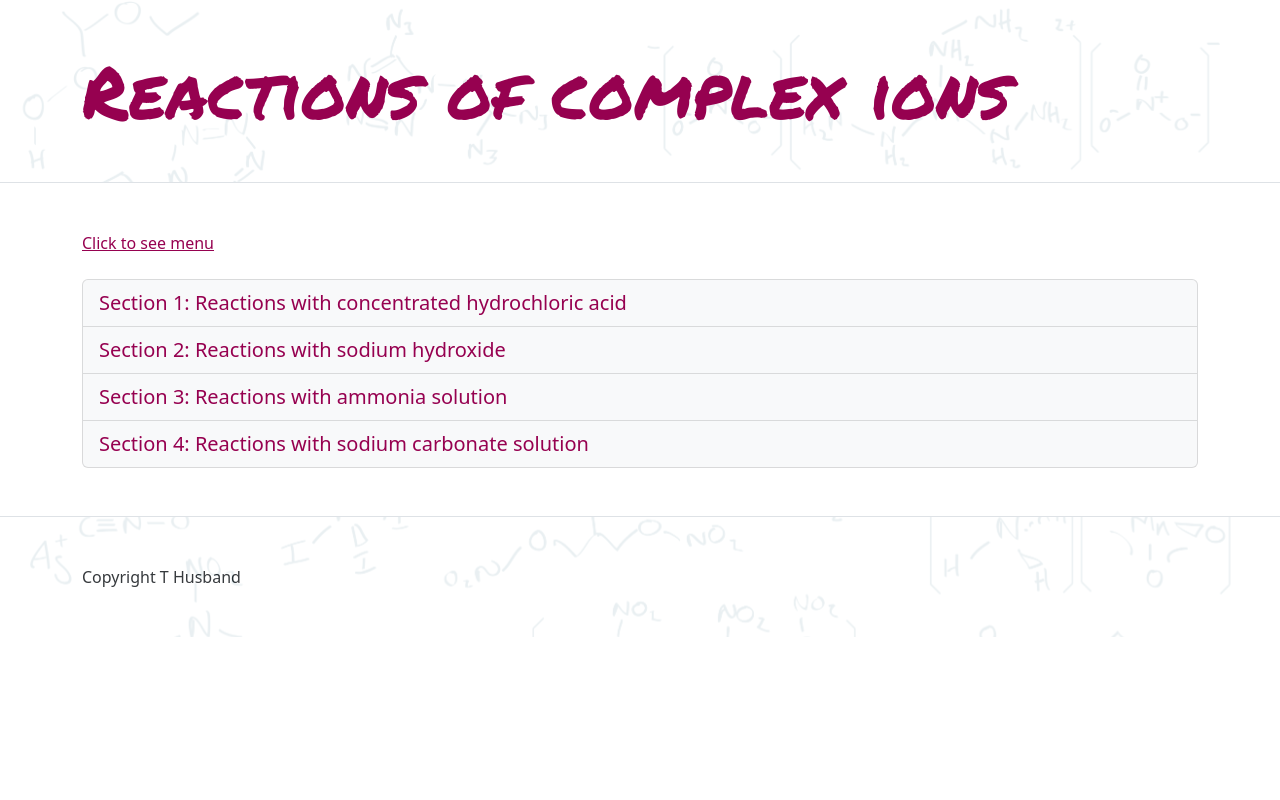
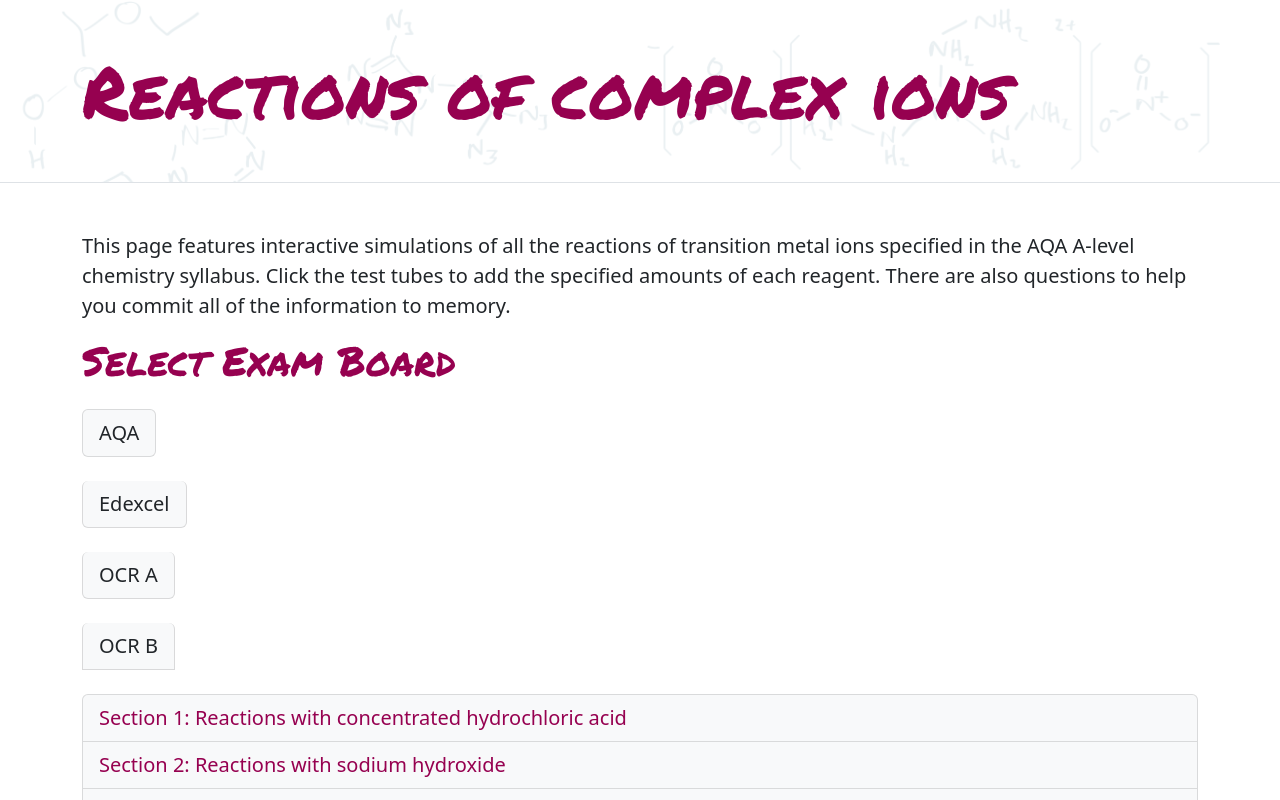
Before and after one commit to thusbandUK/transition-redux, a React (Create React App) app: page / in a window 1280 px wide. Shown: the top 800 px of the page. Built offline with nearby package versions, Linux system fonts and the light colour scheme.

Commit message:
react-redux Provider added around react-router-dom RouterProvider to initialise store, examBoard and slice created

```diff
--- a/src/app/App.js
+++ b/src/app/App.js
@@ -8,6 +8,9 @@ import { BrowserRouter as Router, Route, Routes, Switch, NavLink, useParams } fr
 import { Outlet } from "react-router-dom";
 import Menu from '../components/menu/menu';
 import { dashBeGone } from '../components/functionModules/urlTranslator';
+import ExamBoard from '../components/examBoard/ExamBoard';
+import Introduction from '../components/introduction/Introduction';
+import ReactionsContainer from '../components/reactionsContainer/reactionsContainer';
 
 const reagentOptions = [
   {section: 1, name: 'concentrated hydrochloric acid'},
@@ -48,12 +51,11 @@ function App(props) {
 
           </div>
 
-          <NavLink to="/reactions">
-            Click to see menu
-          </NavLink>
+          <Outlet />
 
 
-          <Outlet />
+
+
 
           <Menu />
 
@@ -69,3 +71,14 @@ function App(props) {
 }
 
 export default App;
+
+//<Outlet />
+
+/*
+<Routes>
+          <Route path="/" element={<Introduction />} />
+          <Route path="/:reactant" element={<ReactionsContainer />} />
+          </Routes>
+
+
+*/
--- /dev/null
+++ b/src/app/store.js
@@ -0,0 +1,26 @@
+import { createStore, combineReducers } from 'redux';
+//import allRecipesReducer from '../features/allRecipes/allRecipesSlice.js';
+import { configureStore } from '@reduxjs/toolkit';
+//import favoriteRecipesReducer from '../features/favoriteRecipes/favoriteRecipesSlice.js';
+import { selectExamBoard } from '../features/examBoards/examBoardsSlice.js';
+
+/*
+export default createStore(combineReducers({
+  examBoard: examBoardReducer
+}));
+*/
+
+export default configureStore({
+    reducer: {
+        examBoards: selectExamBoard
+    }
+  })
+
+  /*
+const store = configureStore({reducer:
+ {examBoard: examBoardReducer}
+});
+
+export default store;
+
+*/
--- /dev/null
+++ b/src/components/examBoard/ExamBoard.js
@@ -0,0 +1,56 @@
+import React, { useState } from 'react';
+import { useDispatch, useSelector } from 'react-redux';
+import { selectExamBoard } from '../../features/examBoards/examBoardsSlice';
+import { data } from '../../data';
+
+export default function ExamBoard({board}) {
+  //const dispatch = useDispatch();
+  const [examBoard, setExamBoard] = useState('');
+  //const transactions = useSelector(selectTransactions);
+
+
+  const handleClick = (e) => {
+    e.preventDefault();
+    setExamBoard(e.target.value);
+    //dispatch(selectExamBoard({ board: examBoard }));
+  };
+
+
+
+  /*Okay so I think what's happening above is that an action is being dispatched via editBudget reducer in budgetsSlice.js
+
+  so the object pass to the editBudget reducer (function?) has category and amount and that's what's referenced in budgetsSlice.js
+
+  but of course this also links to the props, the object {budget} (line 6) that presumably links to the overall state
+   */
+
+  //alert(data.examBoards[0]);
+
+
+  return (
+    <div>
+        <h1>Select Exam Board</h1>
+        {data.examBoards.map((examBoard) => (
+            <button
+            className="list-group mt-4 fs-5 list-group-item bg-light"
+            >
+                {examBoard}
+
+            </button>
+        ))}
+
+    </div>
+  );
+}
+
+
+//onChange={(e) => handleClick(e.currentTarget.value)}
+//className="list-group-item bg-light"
+/*
+
+<ul className="list-group mt-4 fs-5">
+            {data.examBoards.map((x) =>
+                (<li>{x}</li>)
+            )}
+        </ul>
+*/
--- /dev/null
+++ b/src/components/introduction/Introduction.js
@@ -0,0 +1,20 @@
+import {ExamBoards} from '../../features/examBoards/ExamBoards';
+import React from 'react';
+import { useSelector, useDispatch } from 'react-redux';
+import '../../app/App.css';
+
+
+const Introduction = () => {
+    return (
+        <div>
+            <p class="fs-5">
+                This page features interactive simulations of all the reactions of transition metal ions specified in the AQA A-level
+                chemistry syllabus. Click the test tubes to add the specified amounts of each reagent. There are also questions to help you commit
+                all of the information to memory.
+            </p>
+           <ExamBoards />
+        </div>
+    )
+}
+
+export default Introduction;
--- /dev/null
+++ b/src/data.js
@@ -0,0 +1,10 @@
+
+
+export const data = {
+    examBoards: [
+        'AQA',
+        'Edexcel',
+        'OCR A',
+        'OCR B'
+    ]
+}
--- /dev/null
+++ b/src/features/examBoards/ExamBoards.js
@@ -0,0 +1,82 @@
+import React from 'react';
+import { useSelector, useDispatch } from 'react-redux';
+import { selectExamBoard } from './examBoardsSlice';
+import'../../app/App.css';
+import { data } from '../../data';
+
+export function ExamBoards() {
+    //const examBoard = useSelector(state => state.examBoard.board)
+    //const dispatch = useDispatch()
+
+    //const dispatch = useDispatch();
+    //const [examBoard, setExamBoard] = useState('');
+    //const transactions = useSelector(selectTransactions);
+
+    /*
+    const handleClick = (e) => {
+      e.preventDefault();
+      setExamBoard(e.target.value);
+      //dispatch(selectExamBoard({ board: examBoard }));
+    };
+  */
+
+
+    /*Okay so I think what's happening above is that an action is being dispatched via editBudget reducer in budgetsSlice.js
+
+    so the object pass to the editBudget reducer (function?) has category and amount and that's what's referenced in budgetsSlice.js
+
+    but of course this also links to the props, the object {budget} (line 6) that presumably links to the overall state
+     */
+
+    //alert(data.examBoards[0]);
+
+
+    return (
+      <div>
+          <h1>Select Exam Board</h1>
+          {data.examBoards.map((examBoard) => (
+              <button
+              className="list-group mt-4 fs-5 list-group-item bg-light"
+
+              >
+                  {examBoard}
+
+              </button>
+          ))}
+
+      </div>
+    );
+  }
+
+/*
+
+dispatch(examBoard)
+
+onClick={() => dispatch(examBoard)}
+
+export function ExamBoards() {
+    const examBoard = useSelector(state => state.examBoard)
+    const dispatch = useDispatch()
+
+    return (
+      <div>
+        <div>
+          <button
+            aria-label="Increment value"
+            onClick={() => dispatch(increment())}
+          >
+            Increment
+          </button>
+          <span>{count}</span>
+          <button
+            aria-label="Decrement value"
+            onClick={() => dispatch(decrement())}
+          >
+            Decrement
+          </button>
+        </div>
+      </div>
+    )
+  }
+
+  */
--- /dev/null
+++ b/src/features/examBoards/examBoardsSlice.js
@@ -0,0 +1,18 @@
+import { createSlice } from '@reduxjs/toolkit';
+
+export const examBoardSlice = createSlice({
+    name: "examBoard",
+    initialState: {board: ''},
+    reducers: {
+      selectExamBoard: (state, action) => {
+        state.examBoard = action.payload.examBoard;
+      },
+
+    },
+  });
+
+  export const {
+    selectExamBoard,
+ } = examBoardSlice.actions;
+
+ export default examBoardSlice.reducer;
--- a/src/index.js
+++ b/src/index.js
@@ -2,6 +2,7 @@ import React from 'react';
 import ReactDOM from 'react-dom/client';
 import './index.css';
 import App from './app/App';
+import { Provider } from 'react-redux';
 import reportWebVitals from './reportWebVitals';
 import 'bootstrap/dist/css/bootstrap.min.css';
 //import './custom.scss';
@@ -15,15 +16,34 @@ import Menu from './components/menu/menu';
 import RowOfTubes from './components/row-of-test-tubes/row-of-test-tubes';
 import ReagentBottle from './components/Reagent-bottle/reagent';
 import router from './router';
+import store from './app/store';
 
 
 
 const root = ReactDOM.createRoot(document.getElementById('root'));
 root.render(
   <React.StrictMode>
-    <RouterProvider router={router} />
+    <Provider
+    store={store}
+    >
+    <RouterProvider
+    router={router}
+
+    />
+    </Provider>
+
+
   </React.StrictMode>
 );
+
+//
+/*
+<Provider
+    router={router}
+    store={store}
+    />
+
+*/
 
 // If you want to start measuring performance in your app, pass a function
 // to log results (for example: reportWebVitals(console.log))
--- a/src/router.js
+++ b/src/router.js
@@ -7,38 +7,27 @@ import {
     Route,
   } from "react-router-dom";
 import Menu from './components/menu/menu';
+import { Provider } from 'react-redux';
 import RowOfTubes from './components/row-of-test-tubes/row-of-test-tubes';
 import ReagentBottle from './components/Reagent-bottle/reagent';
 import ReactionsContainer from './components/reactionsContainer/reactionsContainer';
+import Introduction from './components/introduction/Introduction';
+import store from './app/store';
 
 
   const router = createBrowserRouter(
     createRoutesFromElements(
+
       <Route path="/" element={<App />} >
+        <Route path="/" element={<Introduction />} />
         <Route path="/:reactant" element={<ReactionsContainer />} />
 
       </Route>
 
+
     )
   );
-/*
 
+  export default router;
 
-<Route path="/" element={<Menu />} />
-
-const router = createBrowserRouter([
-    {
-      path: "/",
-      element: <App />,
-      children: [
-
-        {
-          path: "/introduction",
-          element: <Menu />,
-        }
-      ]
-    },
-
-  ]);
-*/
-  export default router;
+  //<Route path="/:reactant" element={<ReactionsContainer />} />
```
Also changed, not shown: src/app/stateStructureDraft.txt (added), 1 other file (tests, documents, lock files or other folders).
